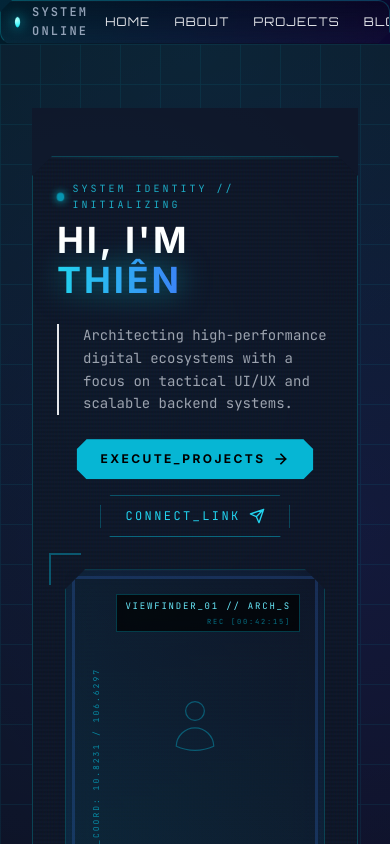
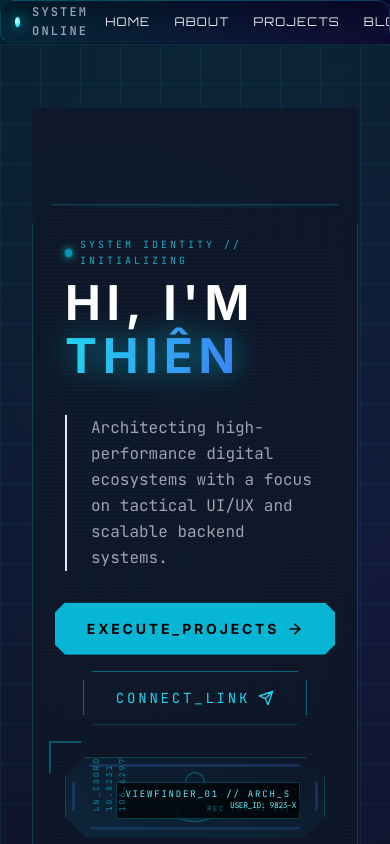
Before and after one commit to ThienHN0910/Personal-Portfolio, a Vue app in the folder fe/: page / in a window 390 px wide. Shown: the top 844 px of the page. Built offline with nearby package versions, Linux system fonts and the light colour scheme; no server answers.

Commit message:
style(hero): enhance layout and spacing for improved responsiveness and visual hierarchy

```diff
--- a/fe/src/components/sections/HeroSection.vue
+++ b/fe/src/components/sections/HeroSection.vue
@@ -1,21 +1,20 @@
 <template>
-  <section class="hero relative flex items-center pt-12 pb-12 overflow-hidden w-full">
+  <section class="hero relative min-h-[70vh] flex items-center pt-24 pb-12 overflow-hidden w-full">
     <div class="hero__bg pointer-events-none absolute inset-0 z-0 opacity-20 bg-[radial-gradient(circle_at_20%_30%,rgba(0,242,255,0.15),transparent_50%)]" />
 
     <div class="w-full relative z-10">
-      <div class="hero__container glass-panel cut-corners p-6 md:p-10 lg:p-12 bg-surface-glass border border-border-cyan/30 backdrop-blur-xl relative overflow-hidden">
+      <div class="hero__container glass-panel cut-corners p-8 md:p-12 bg-surface-glass border border-border-cyan/30 backdrop-blur-xl relative overflow-hidden">
         <div class="absolute inset-0 pointer-events-none bg-[linear-gradient(rgba(18,16,16,0)_50%,rgba(0,0,0,0.1)_50%),linear-gradient(90deg,rgba(255,0,0,0.02),rgba(0,255,0,0.01),rgba(0,0,255,0.02))] bg-[size:100%_4px,3px_100%] z-0"></div>
 
-        <div class="grid grid-cols-1 md:grid-cols-12 gap-8 lg:gap-10 items-center relative z-10">
+        <div class="grid grid-cols-1 md:grid-cols-12 gap-8 md:gap-10 items-center relative z-10 w-full">
 
-          <div class="md:col-span-7 space-y-6 lg:space-y-8 min-w-0">
+          <div class="md:col-span-7 space-y-8 w-full min-w-0">
             <div class="space-y-2">
               <div class="font-mono text-[10px] tracking-[0.3em] text-cyan-400 uppercase opacity-80 flex items-center gap-2">
                 <span class="w-2 h-2 bg-cyan-500 rounded-full animate-pulse shadow-[0_0_8px_#00f2ff]"></span>
                 System Identity // Initializing
               </div>
-
-              <h1 class="hero__title font-display-os text-4xl md:text-4xl lg:text-6xl xl:text-7xl text-white uppercase tracking-[0.08em] lg:tracking-[0.12em] leading-[1.1] break-words">
+              <h1 class="hero__title font-display-os text-5xl md:text-5xl lg:text-6xl xl:text-7xl text-white uppercase tracking-[0.12em] leading-[1.1]">
                 {{ data.heroTitle || "HI, I'M" }}
                 <br />
                 <span class="text-transparent bg-clip-text bg-gradient-to-r from-cyan-400 to-blue-500 drop-shadow-[0_0_15px_rgba(0,242,255,0.5)]">
@@ -24,14 +23,14 @@
               </h1>
             </div>
 
-            <p class="hero__description font-mono text-gray-400 max-w-xl leading-relaxed text-sm lg:text-base border-l-2 border-border-cyan/20 pl-6">
+            <p class="hero__description font-mono text-gray-400 max-w-xl leading-relaxed text-base border-l-2 border-border-cyan/20 pl-6">
               {{ data.heroDescription || 'Architecting high-performance digital ecosystems with a focus on tactical UI/UX and scalable backend systems.' }}
             </p>
 
             <div class="hero__cta flex flex-wrap gap-4">
               <RouterLink
                 :to="data.ctaLink || '/projects'"
-                class="group relative px-6 py-3 lg:px-8 lg:py-4 bg-cyan-500 text-black font-display-os uppercase tracking-[0.2em] text-xs lg:text-sm cut-corners-sm hover:bg-cyan-400 transition-all duration-300 shadow-[0_0_20px_rgba(0,242,255,0.4)] flex items-center gap-2"
+                class="group relative px-8 py-4 bg-cyan-500 text-black font-display-os uppercase tracking-[0.2em] text-sm cut-corners-sm hover:bg-cyan-400 transition-all duration-300 shadow-[0_0_20px_rgba(0,242,255,0.4)] flex items-center gap-2"
               >
                 {{ data.ctaText || 'Execute_Projects' }}
                 <svg width="16" height="16" viewBox="0 0 24 24" fill="none" stroke="currentColor" stroke-width="2.5" stroke-linecap="square" stroke-linejoin="round" class="group-hover:translate-x-1 transition-transform">
@@ -40,7 +39,7 @@
               </RouterLink>
               <RouterLink
                 to="/contact"
-                class="px-6 py-3 lg:px-8 lg:py-4 border border-cyan-500/50 text-cyan-400 font-mono uppercase tracking-[0.2em] text-xs lg:text-sm cut-corners-sm hover:bg-cyan-500/10 transition-all duration-300 flex items-center gap-2"
+                class="px-8 py-4 border border-cyan-500/50 text-cyan-400 font-mono uppercase tracking-[0.2em] text-sm cut-corners-sm hover:bg-cyan-500/10 transition-all duration-300 flex items-center gap-2"
               >
                 Connect_Link
                 <svg width="16" height="16" viewBox="0 0 24 24" fill="none" stroke="currentColor" stroke-width="2" stroke-linecap="round" stroke-linejoin="round">
@@ -50,36 +49,36 @@
             </div>
           </div>
 
-          <div class="md:col-span-5 flex justify-center md:justify-end w-full">
-            <div class="relative w-full max-w-[260px] lg:max-w-[320px] xl:max-w-[340px]">
-              <div class="absolute -top-4 -left-4 w-8 h-8 border-t-2 border-l-2 border-cyan-500/40 z-20"></div>
-              <div class="absolute -bottom-4 -right-4 w-8 h-8 border-b-2 border-r-2 border-cyan-500/40 z-20"></div>
+          <div class="md:col-span-5 flex justify-center md:justify-end w-full min-w-0">
+            <div class="relative w-full max-w-[22rem] aspect-[4/5]">
+              <div class="absolute -top-4 -left-4 w-8 h-8 border-t-2 border-l-2 border-cyan-500/40 z-20 pointer-events-none"></div>
+              <div class="absolute -bottom-4 -right-4 w-8 h-8 border-b-2 border-r-2 border-cyan-500/40 z-20 pointer-events-none"></div>
 
-              <div class="hero__image-wrapper glass-panel cut-corners p-1.5 relative bg-surface-bright/20 border border-border-cyan/40 overflow-hidden shadow-[0_0_40px_rgba(0,0,0,0.6)]">
+              <div class="hero__image-wrapper glass-panel cut-corners p-1.5 absolute inset-0 bg-surface-bright/20 border border-border-cyan/40 overflow-hidden shadow-[0_0_40px_rgba(0,0,0,0.6)] flex items-center justify-center">
                 <div class="absolute inset-0 bg-gradient-to-tr from-cyan-500/10 to-transparent z-0"></div>
 
                 <img
                   v-if="data.profileImage"
                   :src="data.profileImage"
                   alt="System_Operator"
-                  class="hero__image w-full aspect-[4/5] object-cover cut-corners grayscale-[10%] hover:grayscale-0 transition-all duration-700 relative z-10"
+                  class="hero__image w-full h-full object-cover cut-corners grayscale-[10%] hover:grayscale-0 transition-all duration-700 relative z-10"
                 />
-                <div v-else class="hero__image w-full aspect-[4/5] flex items-center justify-center bg-surface-container-high rounded-sm relative z-10">
+                <div v-else class="hero__image w-full h-full flex items-center justify-center bg-surface-container-high relative z-10 cut-corners">
                   <svg width="60" height="60" fill="none" stroke="currentColor" stroke-width="0.5" viewBox="0 0 24 24" class="text-cyan-500/40">
                     <path stroke-linecap="round" stroke-linejoin="round" d="M15.75 6a3.75 3.75 0 1 1-7.5 0 3.75 3.75 0 0 1 7.5 0ZM4.501 20.118a7.5 7.5 0 0 1 14.998 0A17.933 17.933 0 0 1 12 21.75c-2.676 0-5.216-.584-7.499-1.632Z" />
                   </svg>
                 </div>
 
-                <div class="absolute top-6 right-6 px-2 py-1 bg-black/70 backdrop-blur-md border border-cyan-500/30 text-[9px] font-mono tracking-[0.2em] text-cyan-300 z-20 flex flex-col items-end">
+                <div class="absolute top-6 right-6 px-2 py-1 bg-black/70 backdrop-blur-md border border-cyan-500/30 text-[9px] font-mono tracking-[0.2em] text-cyan-300 z-20 flex flex-col items-end pointer-events-none">
                   <span>VIEWFINDER_01 // ARCH_S</span>
                   <span class="text-[7px] text-cyan-500/60 mt-0.5">REC [00:42:15]</span>
                 </div>
 
-                <div class="absolute bottom-6 left-6 font-mono text-[8px] text-cyan-500/70 vertical-text z-20 tracking-[0.25em]">
+                <div class="absolute bottom-6 left-6 font-mono text-[8px] text-cyan-500/70 vertical-text z-20 tracking-[0.25em] pointer-events-none">
                   LN_COORD: 10.8231 / 106.6297
                 </div>
 
-                <div class="absolute bottom-6 right-6 font-mono text-[8px] text-cyan-300 z-20 tracking-tighter bg-black/40 px-1">
+                <div class="absolute bottom-6 right-6 font-mono text-[8px] text-cyan-300 z-20 tracking-tighter bg-black/40 px-1 pointer-events-none">
                   USER_ID: 9823-X
                 </div>
               </div>
@@ -130,6 +129,7 @@ withDefaults(
 }
 
 .cut-corners {
+  /* FIX 5: Đảm bảo clip-path luôn bao bọc chính xác tỉ lệ phần trăm thay vì bị vỡ khi co kéo */
   clip-path: polygon(
     0 20px, 20px 0,
     calc(100% - 20px) 0, 100% 20px,
```
